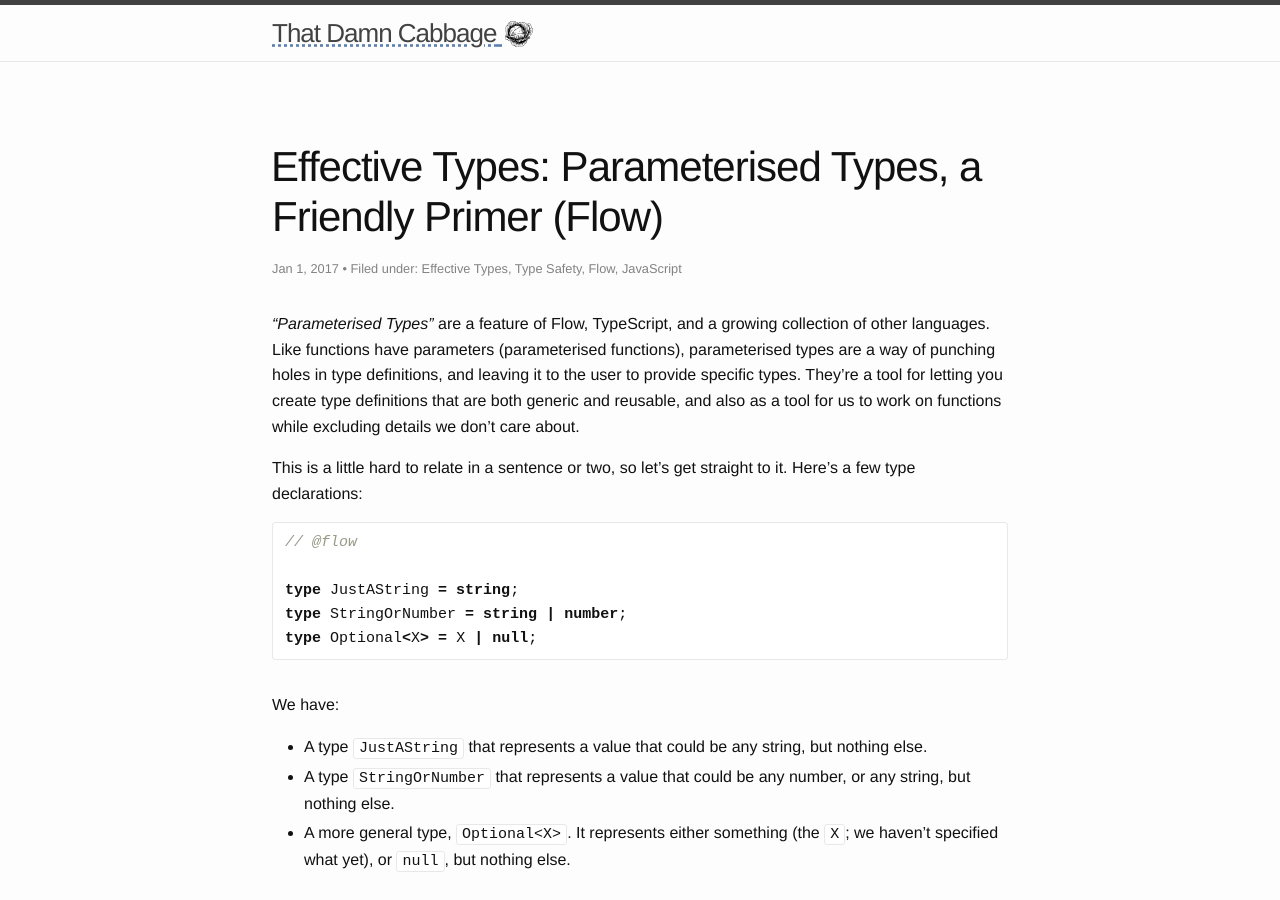
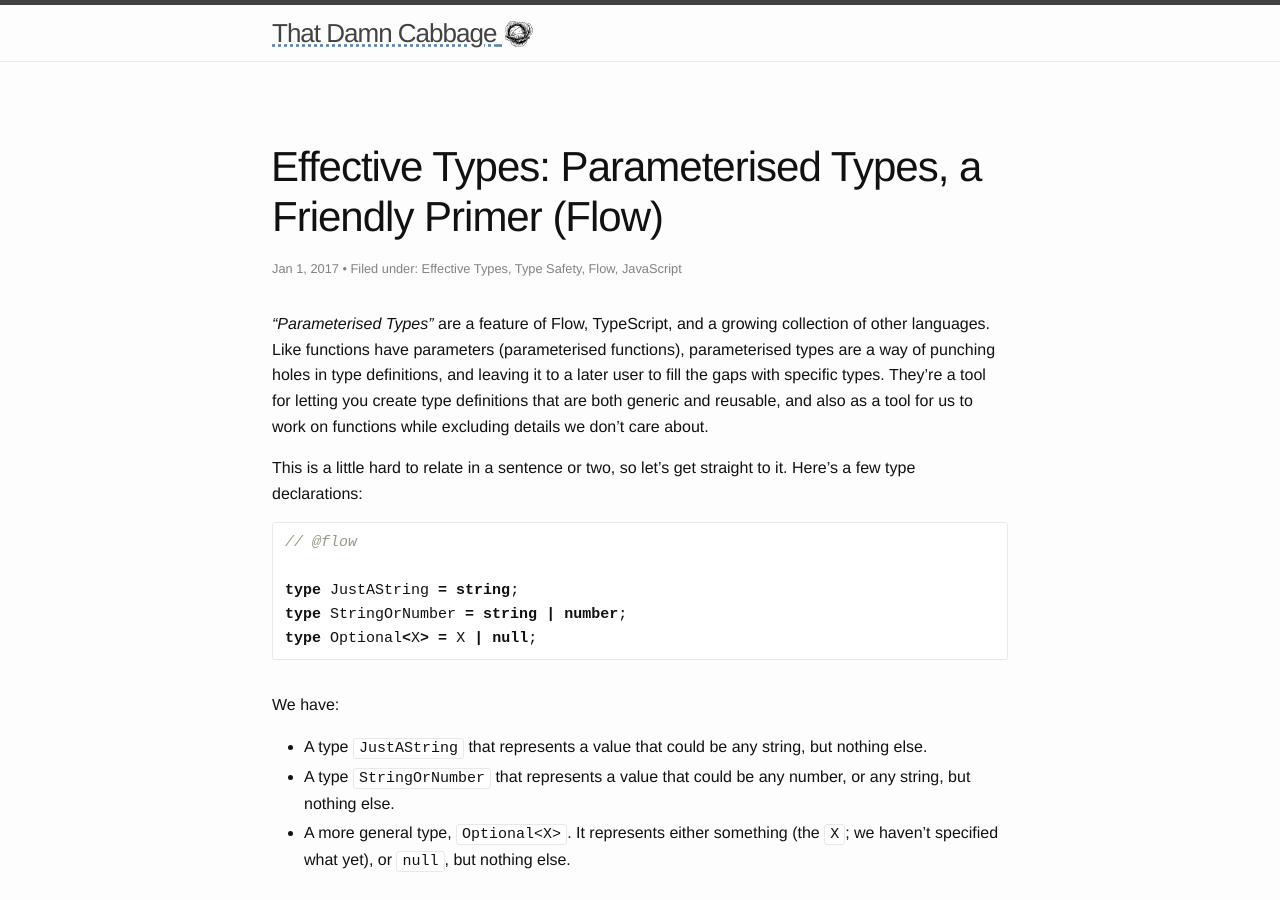
Before and after one commit to damncabbage/deadname.id.au, a Jekyll site: the page built from _posts/2017-01-09-effective-types-a-parameterised-type-primer-flow.markdown, in a window 1280 px wide and 900 px high. Built offline with Jekyll 4.4.1, drawn with Linux system fonts in a browser that asks for light colours.

Commit message:
Opening tweak.

```diff
--- a/_posts/2017-01-09-effective-types-a-parameterised-type-primer-flow.markdown
+++ b/_posts/2017-01-09-effective-types-a-parameterised-type-primer-flow.markdown
@@ -10,7 +10,7 @@ categories:
 - JavaScript
 ---
 
-_"Parameterised Types"_ are a feature of Flow, TypeScript, and a growing collection of other languages. Like functions have parameters (parameterised functions), parameterised types are a way of punching holes in type definitions, and leaving it to the user to provide specific types. They're a tool for letting you create type definitions that are both generic and reusable, and also as a tool for us to work on functions while excluding details we don't care about.
+_"Parameterised Types"_ are a feature of Flow, TypeScript, and a growing collection of other languages. Like functions have parameters (parameterised functions), parameterised types are a way of punching holes in type definitions, and leaving it to a later user to fill the gaps with specific types. They're a tool for letting you create type definitions that are both generic and reusable, and also as a tool for us to work on functions while excluding details we don't care about.
 
 This is a little hard to relate in a sentence or two, so let's get straight to it. Here's a few type declarations:
 
```
